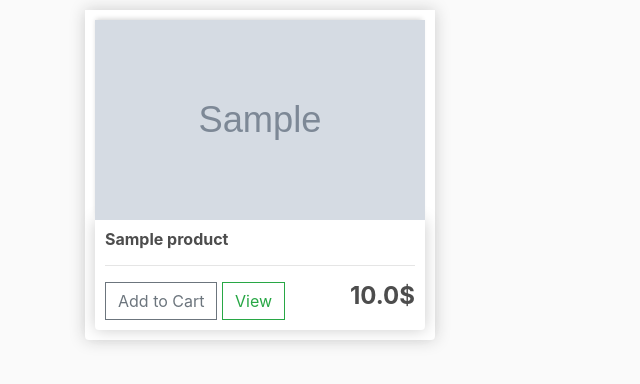
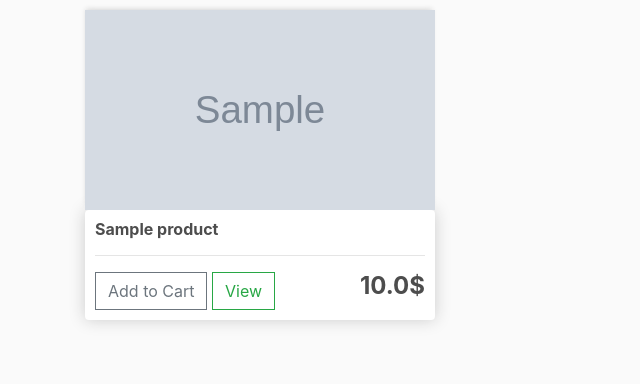
Before and after one commit to GK-SVG/E-commerce, a Django app: page / in a window 1280 px wide. Shown: the part 57-441 px from the top of the page, without its empty margins (0-640 px from the left). Run offline with Django 3.2, Linux system fonts and the light colour scheme; tables that the repository leaves empty hold one stand-in row (values such as "Sample post"); grey boxes marked "Sample" are stand-in pictures; some libraries are stand-ins or nearby versions.

```diff
--- a/templates/myapp/store.html
+++ b/templates/myapp/store.html
@@ -5,16 +5,15 @@
 <div class="row">
     {% for product in products %}
     <div class="col-lg-4">
-        <div class="box-element product">
             <img class="thumbnail" src="{{product.ImageURL}}">
-            <div class="box-element product">
+            <div class="box-element">
                 <h6><strong>{{product.name}}</strong></h6>
                 <hr>
                 <button class="btn btn-outline-secondary add-btn">Add to Cart</button>
                 <a class="btn btn-outline-success" href="#">View</a>
                 <h4 style="display: inline-block; float: right"><strong>{{product.price}}$</strong></h4>
             </div>
-        </div>
+
     </div>
     {% endfor %}
 </div></div>
```
